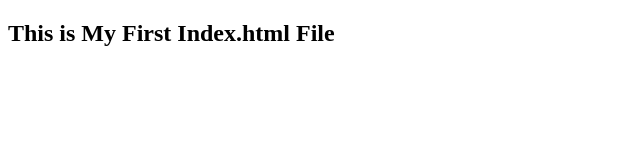
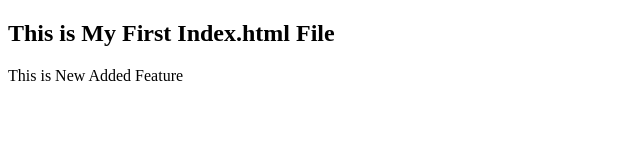
Before and after one commit to vikramkanzariya/LocalRepo, a plain HTML site: page index.html in a window 1280 px wide. Shown: the whole page, without its empty margins (0-640 px from the left). Drawn offline with Linux system fonts and the light colour scheme.

Commit message:
add new Feature

```diff
--- a/index.html
+++ b/index.html
@@ -7,5 +7,6 @@
 </head>
 <body>
   <h2>This is My First Index.html File</h2>
+  <p>This is New Added Feature</p>
 </body>
 </html>
```
